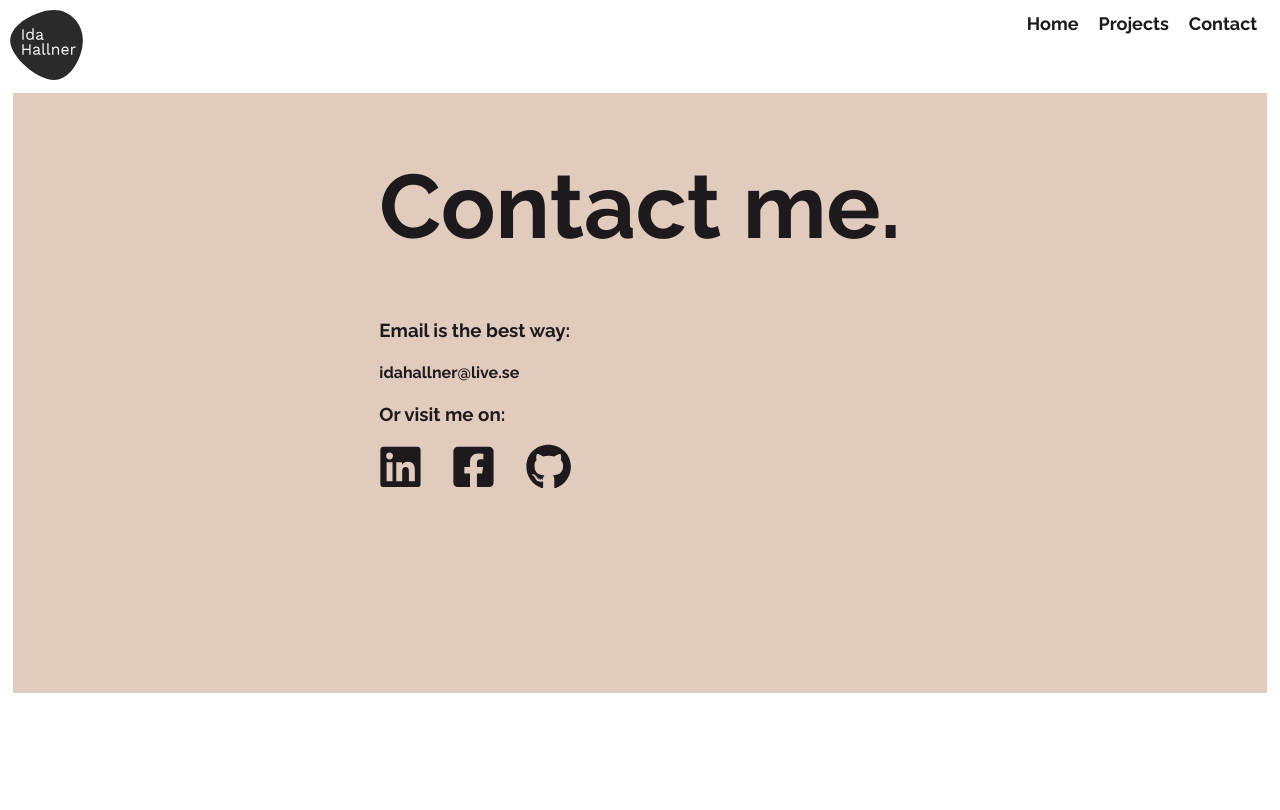
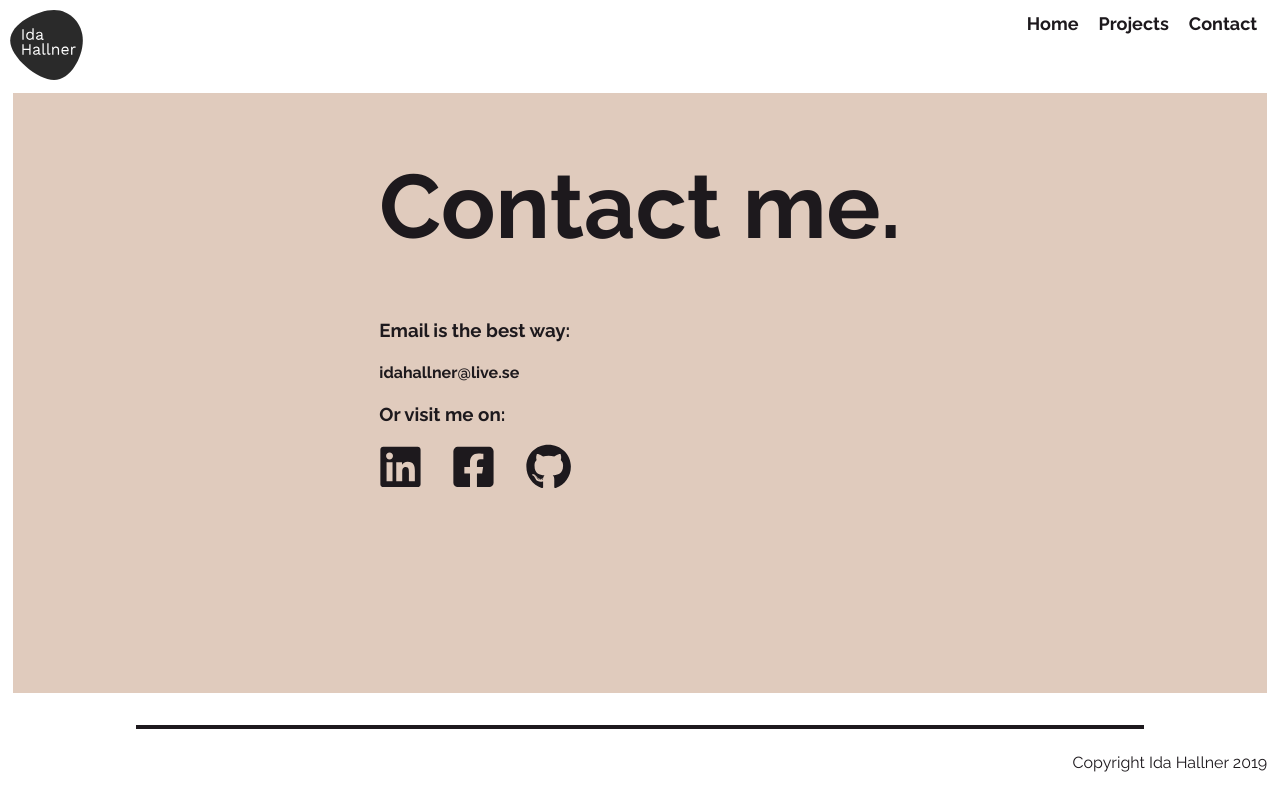
Before and after one commit to idahal/idahal_portfolio, a React (Create React App) app in the folder portfolio/: page /contact in a window 1280 px wide. Shown: the top 810 px of the page. Built offline with nearby package versions, Linux system fonts and the light colour scheme.

Commit message:
change the indentation

```diff
--- a/portfolio/src/components/App/index.js
+++ b/portfolio/src/components/App/index.js
@@ -5,9 +5,9 @@ import Navbar from "../Navbar";
 import Header from "../Header";
 import Contact from "../Contact";
 import HamburgerBar from "../HamburgerBar";
+import Footer from "../Footer";
 import Projects from "../Projects";
 import logo from './logo_big.svg';
-
 
 function App() {
   return (
@@ -16,16 +16,12 @@ function App() {
       <Navbar />
       <HamburgerBar />
       <Router>
-        <Header path="/"/>
-      </Router>
-
-      <Router>
+        <Header path="/" />
         <Projects path="/projects" />
-      </Router>
-
-      <Router>
         <Contact path="/contact"/>
       </Router>
+      <Footer />
+
     </div>
   );
 }
--- a/portfolio/src/components/Contact/index.js
+++ b/portfolio/src/components/Contact/index.js
@@ -23,6 +23,7 @@ const StyledContact = styled.div`
 
   @media screen and (max-width: 800px) {
     text-align: center;
+
     div h1 {
       font-size: 70px;
       margin-left: 5%;
--- a/portfolio/src/components/Footer/index.js
+++ b/portfolio/src/components/Footer/index.js
@@ -1,5 +1,6 @@
 import React from 'react';
 import styled from "styled-components";
+
 const StyledFooter = styled.div`
   display: flex;
   flex-direction: column;
@@ -16,20 +17,17 @@ const StyledFooter = styled.div`
   }
 
   p {
-    align-self: flex-end;
+  align-self: flex-end;
   }
 
 @media screen and (max-width: 800px) {
-  hr {
-  }
-
   }
 `;
 
 const Footer = () => (
   <StyledFooter>
-      <hr></hr>
-      <p>Copyright Ida Hallner {(new Date().getFullYear())}</p>
+    <hr></hr>
+    <p>Copyright Ida Hallner {(new Date().getFullYear())}</p>
   </StyledFooter>
 )
 
--- a/portfolio/src/components/Navbar/index.js
+++ b/portfolio/src/components/Navbar/index.js
@@ -11,6 +11,7 @@ const StyledNavbar = styled.div`
   justify-content: flex-end;
   background-color: #ffffff;
   font-size: 18px;
+
   a {
     color: #1d191d;
     text-decoration: none;
@@ -18,11 +19,11 @@ const StyledNavbar = styled.div`
     font-size: 18px;
     margin: 0 10px;
   }
+
   @media screen and (max-width: 800px) {
     display: none;
   }
 `;
-
 
 const Navbar = () => {
   return (
@@ -30,7 +31,6 @@ const Navbar = () => {
       <Link to="/">Home</Link>
       <Link to="/projects">Projects</Link>
       <Link to="/contact">Contact</Link>
-
     </StyledNavbar>
   )
 }
```
Also changed, not shown: portfolio/src/components/HamburgerBar/index.js (+6 -2 lines), portfolio/src/components/Header/index.js (indentation only). Lines whose indentation alone changed are shown as unchanged.
